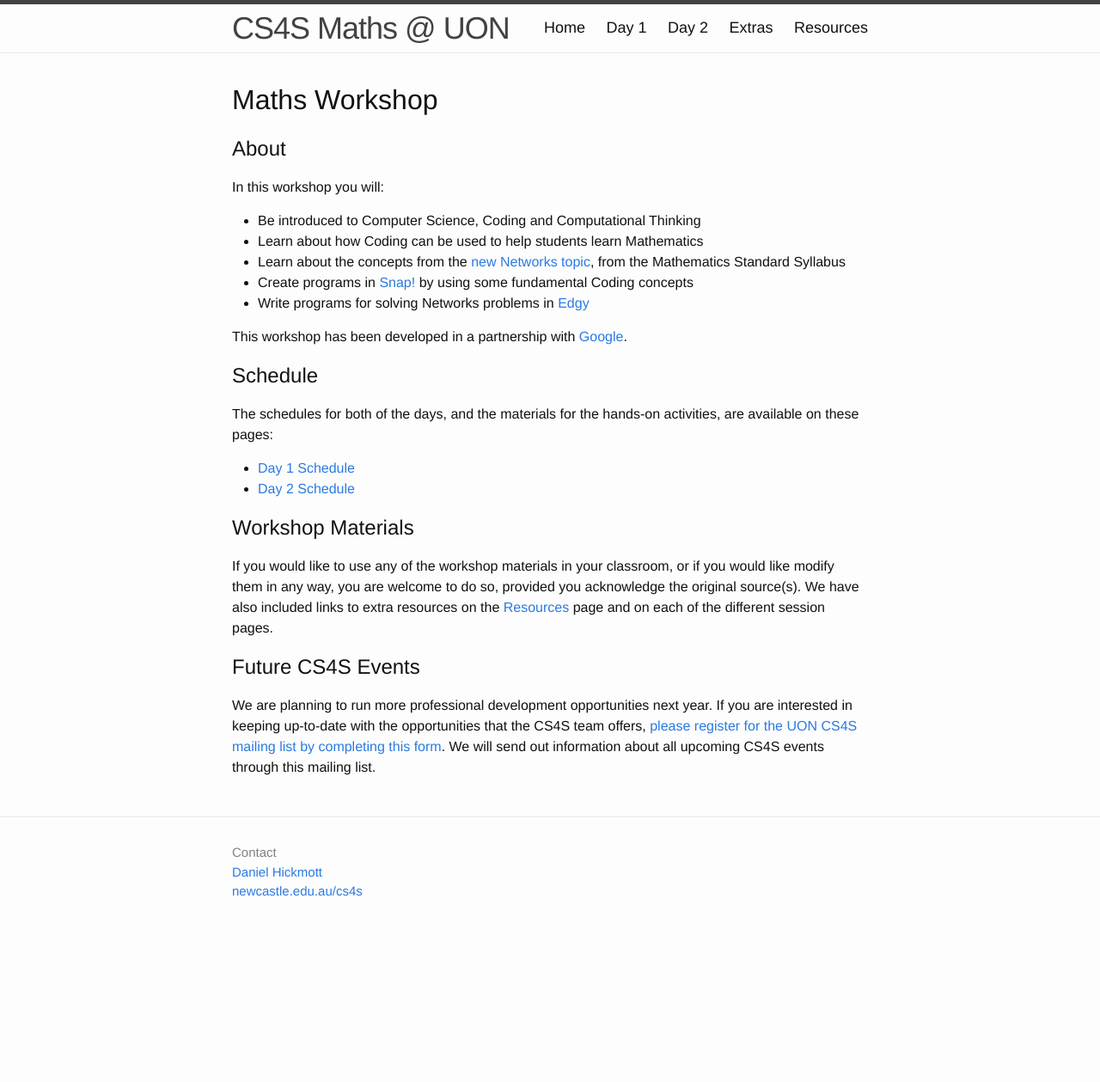
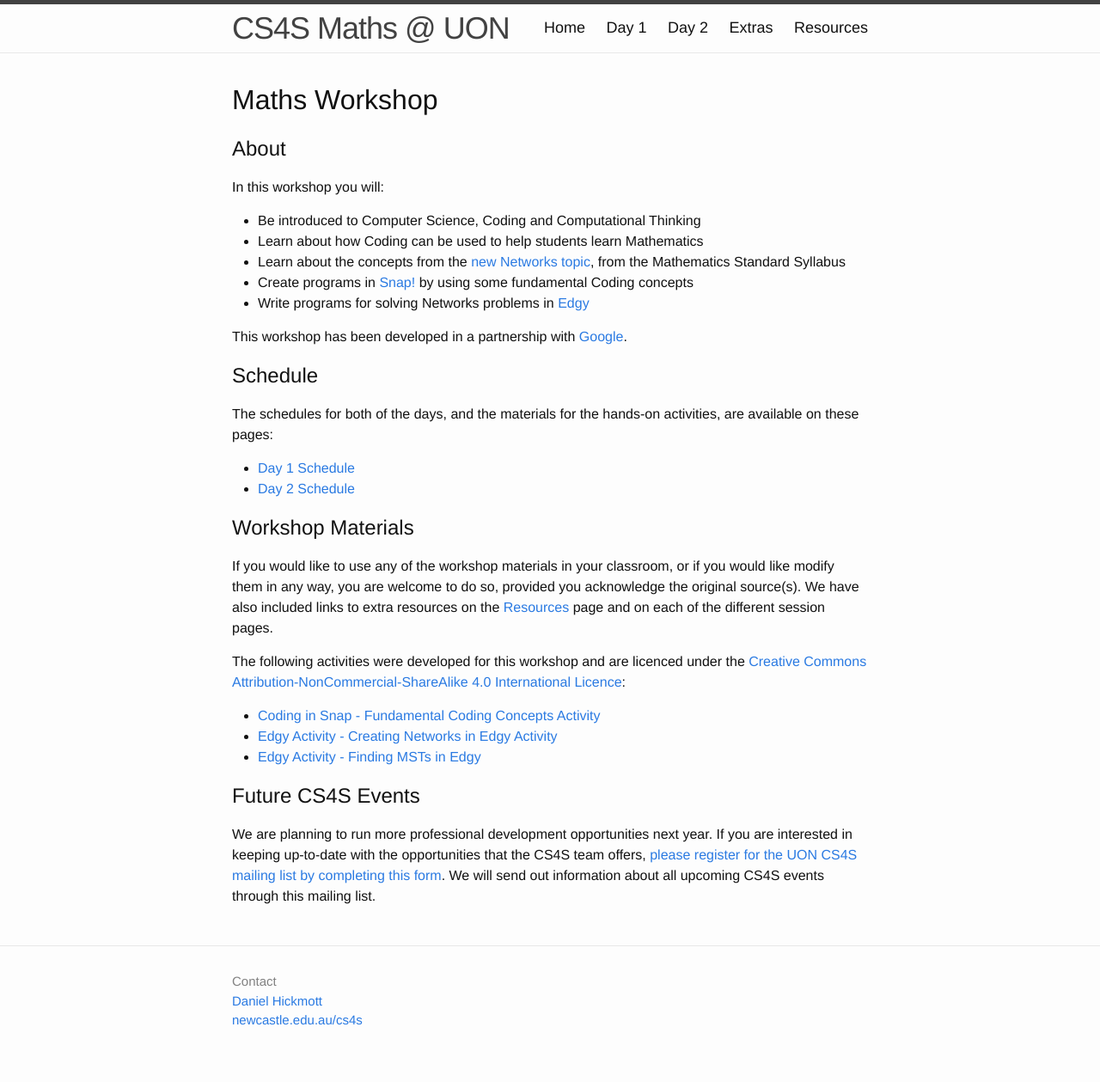
Before and after one commit to cs4s/math-2017, a Jekyll site: the page built from index.md, in a window 1280 px wide. Shown: the whole page at 86% size. Built offline with Jekyll 4.4.1, drawn with Linux system fonts in a browser that asks for light colours; before the commit the page ends 1109 px from its top, so only the background shows below that.

Commit message:
Changes index page to include mention of creative commons

```diff
--- a/index.md
+++ b/index.md
@@ -29,6 +29,12 @@ The schedules for both of the days, and the materials for the hands-on activitie
 If you would like to use any of the workshop materials in your classroom, or if you would like modify them in any way, you are welcome to do so, provided you acknowledge the original source(s).
 We have also included links to extra resources on the [Resources]( {{ site.baseurl | append: site.resources_path }} ) page and on each of the different session pages.
 
+The following activities were developed for this workshop and are licenced under the [Creative Commons Attribution-NonCommercial-ShareAlike 4.0 International Licence](https://creativecommons.org/licenses/by-nc-sa/4.0/){:target="_blank"}:
+
+- [Coding in Snap - Fundamental Coding Concepts Activity]( {{ site.baseurl | append: site.coding_path | append: "/Coding in Snap Activity - Fundamental Coding Concepts.docx" }} )
+- [Edgy Activity - Creating Networks in Edgy Activity]( {{ site.baseurl | append: site.networks_in_edgy_path | append: "/Edgy Activity - Creating Networks in Edgy.docx" }} )
+- [Edgy Activity - Finding MSTs in Edgy]( {{ site.baseurl | append: site.msts_in_edgy_path | append: "/Edgy Activity - Finding MSTs in Edgy.docx" }} )
+
 ## Future CS4S Events
 
 We are planning to run more professional development opportunities next year.
```
Also changed, not shown: day2/msts_in_edgy/index.md (+0 -1 lines).
